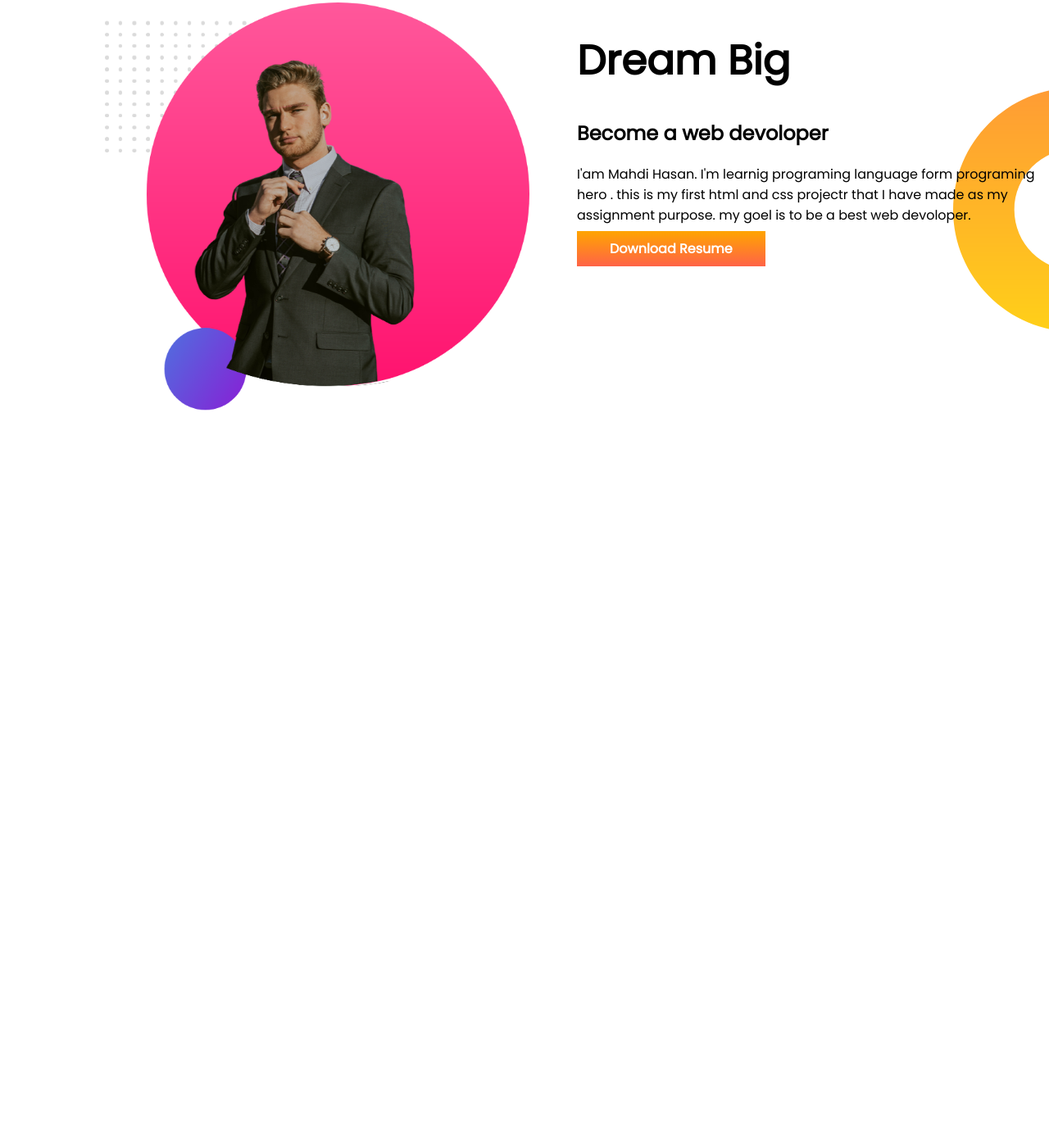
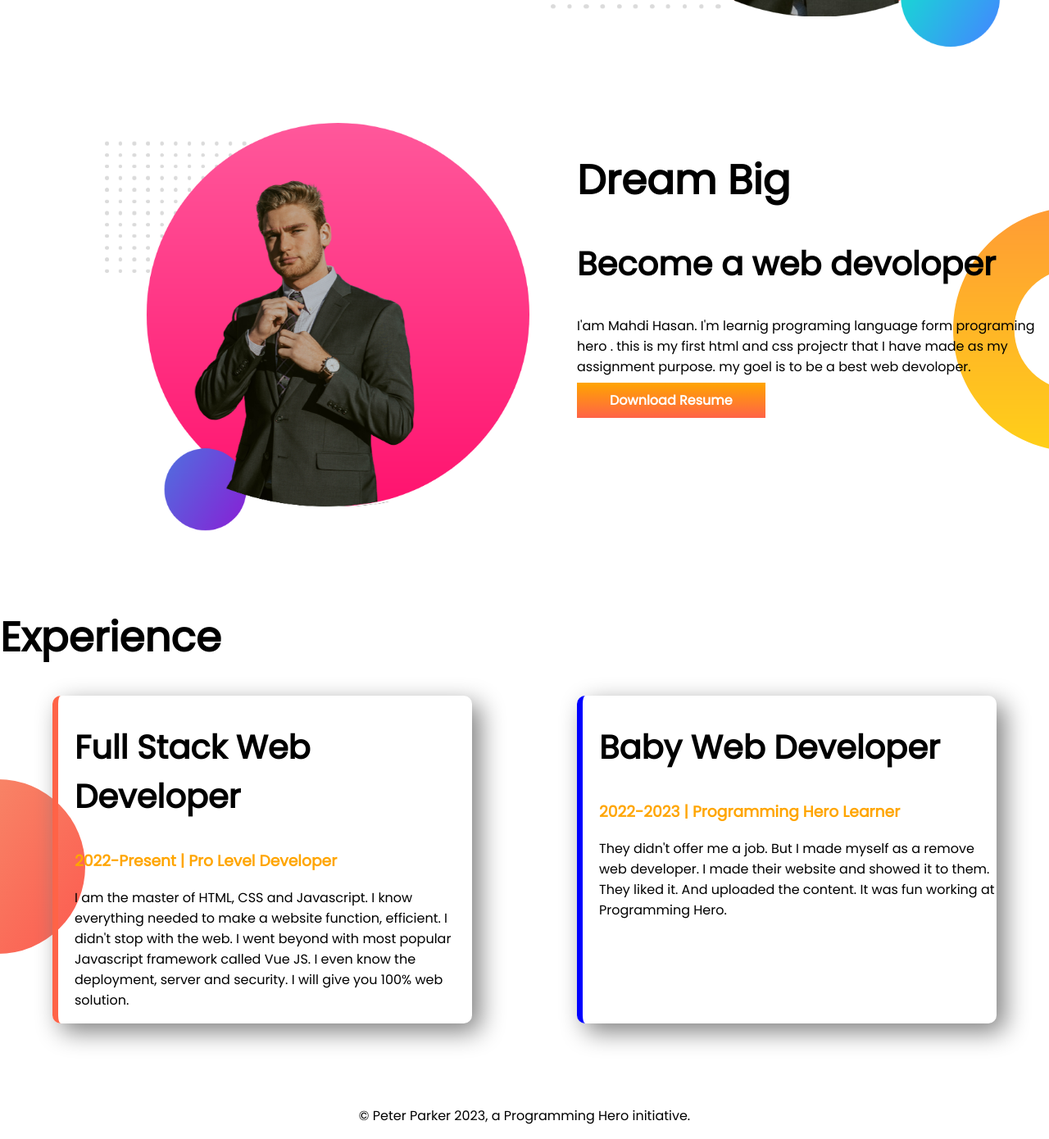
Before and after one commit to Mahdihas/devoloper-portfolio, a plain HTML site: page index.html in a window 1280 px wide. Shown: the part 547-1937 px from the top of the page at 82% size. Before the commit the page ends 1055 px from the top, so only its background shows below. Drawn offline with Linux system fonts and the light colour scheme.

Commit message:
new section

```diff
--- a/index.html
+++ b/index.html
@@ -48,6 +48,41 @@
         </div>
 
     </div>
+    <div class="section-experience">
+        <h1>Experience</h1>
+        <div class="ex-sub">
+            <div class="ex-left">
+                <h2>Full Stack Web Developer
+                </h2>
+                <h3 class="orange-color">2022-Present | Pro Level Developer
+                </h3>
+                <p>I am the master of HTML, CSS and Javascript. I know everything needed to make a website function,
+                    efficient. I didn't stop with the web. I went beyond with most popular Javascript framework called
+                    Vue
+                    JS. I even know the deployment, server and security. I will give you 100% web solution.
+
+                </p>
+
+            </div>
+            <div class="ex-right">
+                <h2>Baby Web Developer
+                </h2>
+                <h3 class="orange-color">2022-2023 | Programming Hero Learner
+                </h3>
+                <p>They didn't offer me a job. But I made myself as a remove web developer. I made their website and
+                    showed
+                    it to them. They liked it. And uploaded the content. It was fun working at Programming Hero.
+
+                </p>
+
+            </div>
+        </div>
+        <footer>
+            <p id="foot">© Peter Parker 2023, a Programming Hero initiative.</p>
+        </footer>
+
+
+    </div>
 </body>
 
 </html>
--- a/style.css
+++ b/style.css
@@ -22,6 +22,7 @@ h1 {
     background-position: left;
     background-size: contain;
     display: flex;
+    margin-bottom: 86px;
 
 }
 
@@ -36,7 +37,7 @@ h1 {
 }
 
 .heroright-side img {
-    width: 90%;
+    width: 100%;
 }
 
 .link-button {
@@ -55,6 +56,7 @@ h1 {
     background-image: url(images/dream-bg.png);
     background-repeat: no-repeat;
     background-position: right;
+    margin-bottom: 86px;
 
 }
 
@@ -74,3 +76,51 @@ h1 {
 }
 
 /* section dream */
+/* section ex */
+.section-experience {
+    background-image: url(images/exp-bg.png);
+    background-repeat: no-repeat;
+    background-position: left;
+
+}
+
+.ex-sub {
+    margin-bottom: 100px;
+    display: flex;
+}
+
+.ex-left {
+    box-shadow: 10px 10px 30px gray;
+    margin-right: 5%;
+    margin-left: 5%;
+    width: 40%;
+    padding-left: 20px;
+    border-radius: 10px;
+    border-left: 7px solid tomato;
+
+
+}
+
+.ex-right {
+    box-shadow: 10px 10px 30px gray;
+
+    margin-right: 5%;
+    margin-left: 5%;
+    width: 40%;
+    padding-left: 20px;
+    border-radius: 10px;
+    border-left: 7px solid blue;
+
+
+}
+
+h2 {
+
+    font-size: 40px;
+}
+
+#foot {
+    text-align: center;
+}
+
+/* section ex */
```
